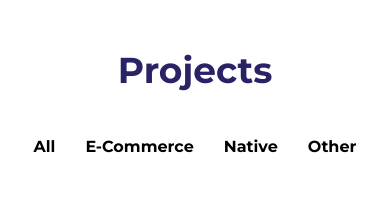
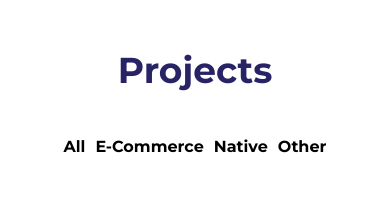
Before and after one commit to FAHMY-2002/portfoliowebsite, a plain HTML site: page index.html in a window 390 px wide. Shown: the part 1020-1221 px from the top of the page. Drawn offline with nearby package versions, Linux system fonts and the light colour scheme.

Commit message:
edit on html

```diff
--- a/index.html
+++ b/index.html
@@ -111,7 +111,7 @@
     <div id="projects" class="projects py-20">
         <div class="contanier text-center px-5 lg:px-20 mx-auto">
             <h1 data-aos-delay="200" data-aos-duration="2000" data-aos="fade-up" style="color: #282365;" class="font-bold  mb-10 text-4xl">Projects</h1>
-            <div class="fillters my-5 mx-auto flex items-center justify-center gap-5">
+            <div class="fillters my-5 mx-auto flex items-center justify-center md:gap-5">
                 <div data-filter="All" class="fillter font-bold"><a>All</a></div>
                 <div data-filter="E-commerce" class="fillter font-bold"><a>E-Commerce</a></div>
                 <div data-filter="Native" class="fillter font-bold"><a>Native</a></div>
```
